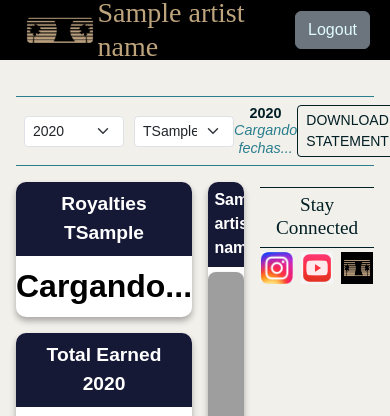
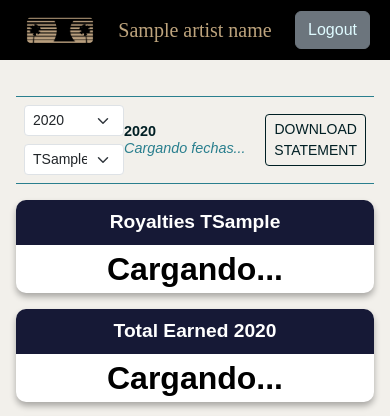
Before and after one commit to DiegoFlores14/Anvem3.0, a Flask app: template templates/dashboard.html in a window 390 px wide. Shown: the top 416 px of the page. Run offline with Flask 3, Linux system fonts and the light colour scheme; the template is opened without the code that fills it: most values are stand-ins (such as "Sample title", 1, 10 or a date in 2020); some web fonts are replaced; grey boxes are pictures that could not be loaded.

Commit message:
Correjimos anvem

```diff
--- a/templates/dashboard.html
+++ b/templates/dashboard.html
@@ -114,11 +114,21 @@
     }
 
     .row-upper {
-      display: flex;
-      justify-content: space-between;
-      gap: 1rem;
-      margin-bottom: 1rem;
-    }
+  display: flex;
+  justify-content: space-between;
+  gap: 1rem;
+  margin-bottom: 1rem;
+  flex-wrap: wrap;
+}
+
+@media (max-width: 768px) {
+  .row-upper {
+    flex-direction: column;
+    align-items: stretch;
+  }
+}
+
+
     .left-col {
       flex: 1;
       display: flex;
@@ -295,7 +305,51 @@
       border-radius: 10px;
     }
 
+    @media (max-width: 768px) {
+  .row-upper {
+    flex-direction: column;
+    gap: 1rem;
+  }
+
+  .left-col,
+  .center-box,
+  .right-duda {
+    width: 100%;
+  }
+
+  .quarter-select {
+    flex-direction: column;
+    align-items: stretch;
+    gap: 0.5rem;
+  }
+
+  .quarter-label-box {
+    text-align: left;
+    width: 100%;
+  }
+
+  .header-title {
+    font-size: 20px;
+    left: 50%;
+    transform: translateX(-50%);
+  }
+
+  .stat-box {
+    height: auto;
+  }
+
+  .bottom-box {
+    min-width: 100%;
+  }
+
+  .network-icons img {
+    width: 24px;
+    height: 24px;
+  }
+}
+
   </style>
+
 </head>
 <body>
   <header class="header">
```
Also changed, not shown: static/generated/song_bar_chart.png, static/generated/source_pie_chart.png.
